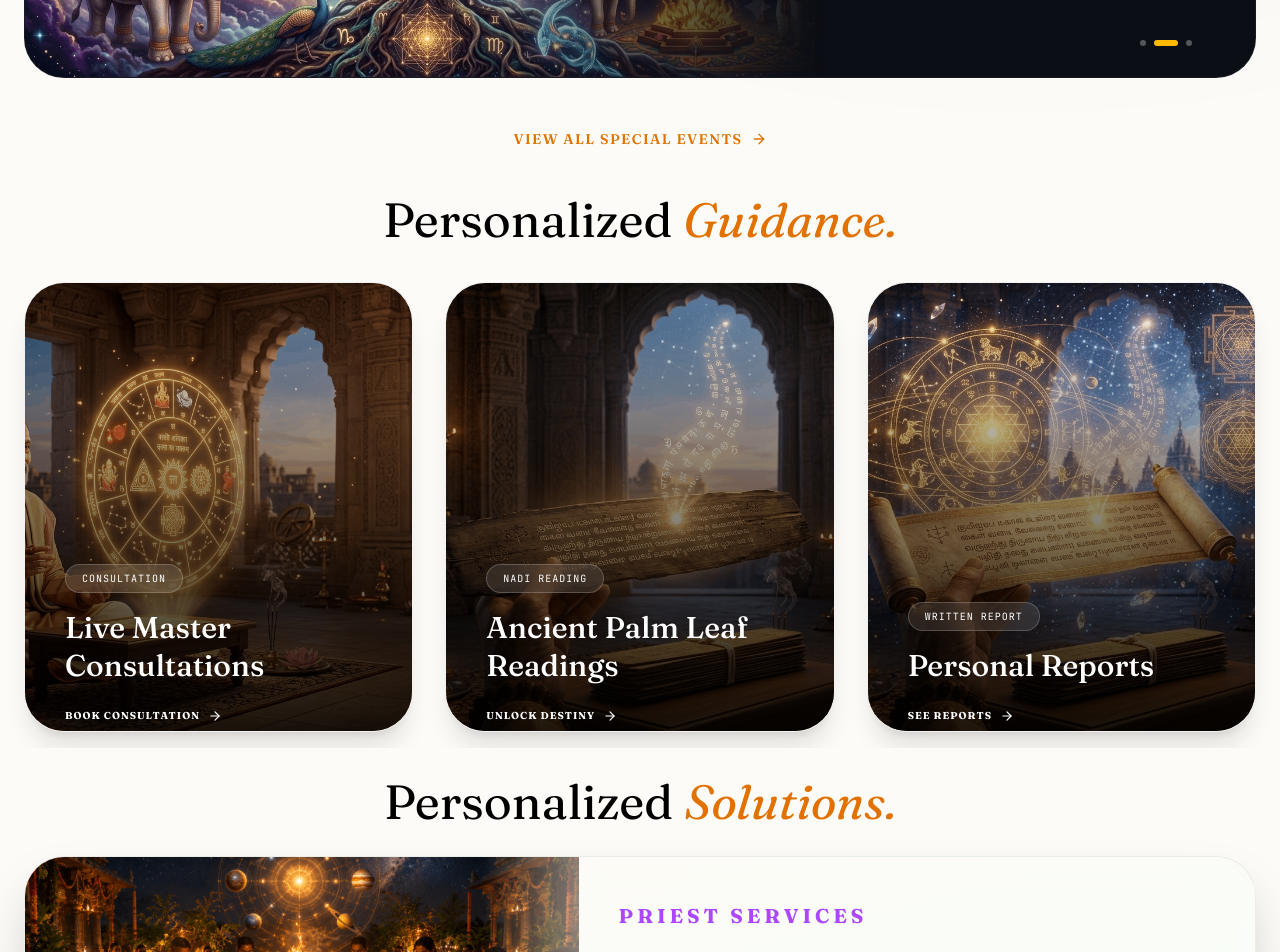
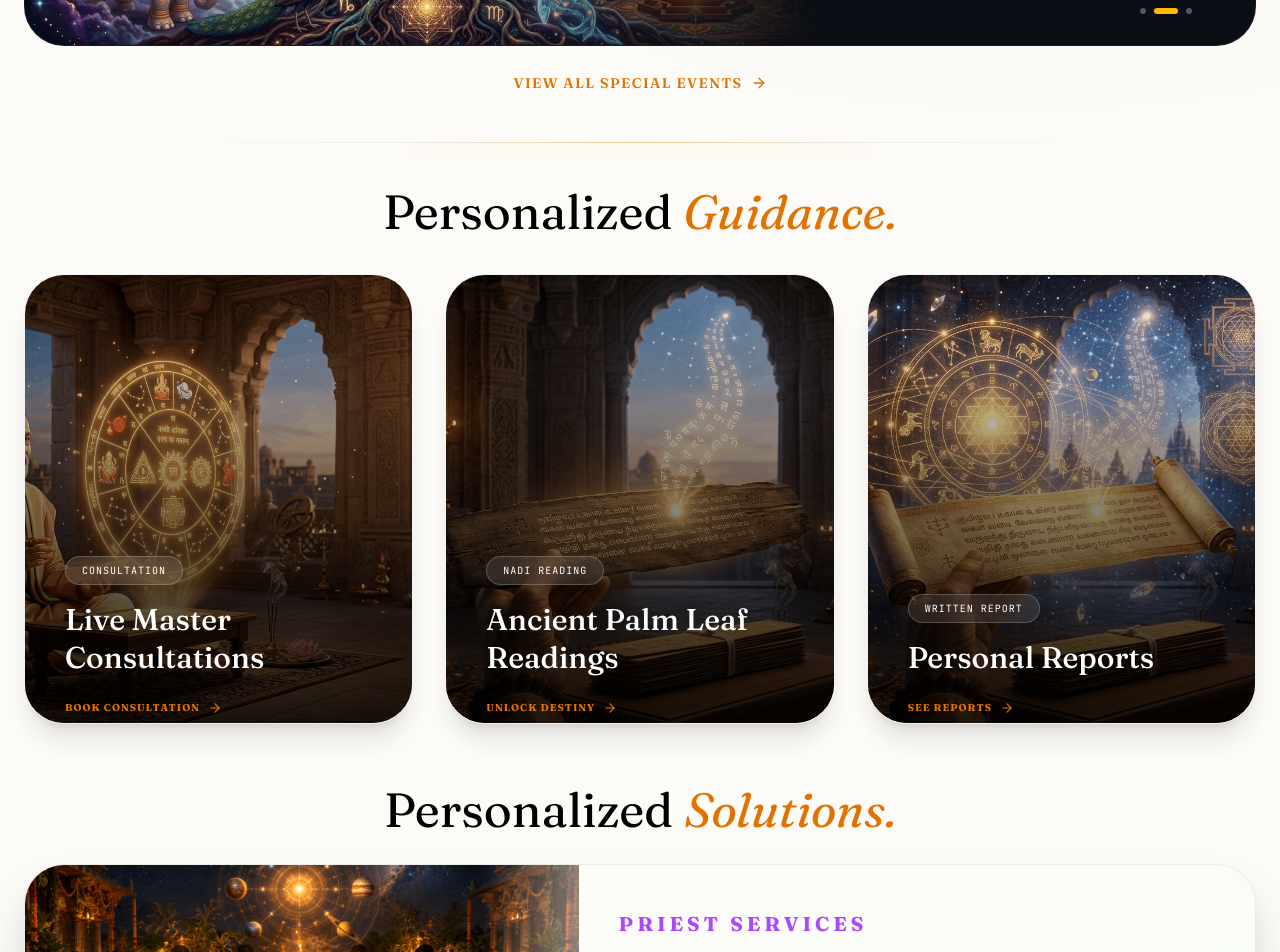
Before and after one commit to jagathastroved/Astroved_Home, a React (Vite) app: page / in a window 1280 px wide. Shown: the part 1180-2132 px from the top of the page. Built offline with nearby package versions, Linux system fonts and the light colour scheme.

Commit message:
Reduce the White spaces and navbar changed

```diff
--- a/src/App.tsx
+++ b/src/App.tsx
@@ -3,6 +3,7 @@ import { ThemeProvider, useTheme } from './components/ThemeProvider';
 import { Navbar } from './components/sections/Navbar';
 import { HeroSection } from './components/sections/HeroSection';
 import { PremiumPanchang } from './components/sections/PremiumPanchang';
+import { WhyChooseAstroVed } from './components/sections/WhyChooseAstroVed';
 import { LiveHorologicalStream } from './components/unwantedsections/LiveHorologicalStream';
 import { SpecialEvents } from './components/sections/SpecialEvents';
 import { AIReports } from './components/sections/AIReports';
@@ -77,6 +78,7 @@ export default function App() {
           {/* <LiveHorologicalStream /> */}
           {/* <RitualAnimatedBeam /> */}
           <PremiumPanchang />
+          <WhyChooseAstroVed />
           <AIReports />
           <TrustTicker />
           <DailyRadar onCalculateChart={(zodiac) => { scrollToSection('birth-form'); }} />
--- a/src/components/sections/AIReports.tsx
+++ b/src/components/sections/AIReports.tsx
@@ -16,7 +16,7 @@ export function AIReports() {
         </p> */}
       </div>
 
-      <div className="grid grid-cols-1 lg:grid-cols-2 gap-8">
+      <div className="grid grid-cols-1 lg:grid-cols-2 gap-8 auto-rows-fr">
 
         {/* AI Kundali Report */}
         <a
@@ -27,7 +27,7 @@ export function AIReports() {
         >
           <div className="absolute top-0 right-0 w-64 h-64 bg-purple-500/10 rounded-full blur-[80px] group-hover:bg-purple-500/20 transition-colors duration-500" />
 
-          <div className="relative z-10 flex flex-col sm:flex-row items-center gap-6 sm:gap-8 h-full">
+          <div className="relative z-10 flex flex-col sm:flex-row items-center gap-2 lg:gap-8 h-full">
             <div className="w-40 sm:w-48 h-auto flex-shrink-0 group-hover:scale-105 transition-transform duration-500 origin-center">
               <img
                 src="https://kundali-report.vercel.app/assets/Kundali_Report_book-TqjZBBfC.png"
@@ -61,7 +61,7 @@ export function AIReports() {
         >
           <div className="absolute top-0 right-0 w-64 h-64 bg-amber-500/10 rounded-full blur-[80px] group-hover:bg-amber-500/20 transition-colors duration-500" />
 
-          <div className="relative z-10 flex flex-col sm:flex-row items-center gap-6 sm:gap-8 h-full">
+          <div className="relative z-10 flex flex-col sm:flex-row items-center gap-2 lg:gap-8 h-full">
             <div className="w-40 sm:w-48 h-auto flex-shrink-0 group-hover:scale-105 transition-transform duration-500 origin-center">
               <img
                 src="https://numerologyreport-umber.vercel.app/images/Numerology_Book.png"
--- a/src/components/sections/ExpertChart.tsx
+++ b/src/components/sections/ExpertChart.tsx
@@ -33,8 +33,12 @@ const EXPERTS = [
 
 export function ExpertChart() {
   return (
-    <section className="py-2 md:py-4 transition-colors duration-500 relative overflow-hidden z-10">
-      <div className="max-w-7xl mx-auto px-6 relative z-10">
+    <section className="py-6 md:py-8 transition-colors duration-500 relative overflow-hidden z-10 mt-4 md:mt-6">
+      {/* Top Section Differentiator / Divider */}
+      <div className="absolute top-0 left-1/2 -translate-x-1/2 w-full max-w-5xl h-px bg-gradient-to-r from-transparent via-black/10 dark:via-white/10 to-transparent" />
+      <div className="absolute top-0 left-1/2 -translate-x-1/2 w-[40%] max-w-md h-[1px] bg-gradient-to-r from-transparent via-amber-500/30 dark:via-amber-400/50 to-transparent shadow-[0_0_15px_rgba(245,158,11,0.5)]" />
+
+      <div className="max-w-7xl mx-auto px-6 relative z-10 mt-2">
 
         {/* Header */}
         <div className="text-center max-w-3xl mx-auto mb-8">
@@ -90,7 +94,7 @@ export function ExpertChart() {
                   </div>
 
                   {/* CTA */}
-                  <div className="inline-flex items-center gap-2 text-midnight dark:text-white md:text-white md:dark:text-white font-sans text-[10px] uppercase tracking-widest font-bold group-hover:text-amber-500 md:group-hover:text-amber-400 transition-colors mt-auto md:mt-2">
+                  <div className="inline-flex items-center gap-2 text-amber-600 dark:text-amber-400 font-sans text-[10px] uppercase tracking-widest font-bold group-hover:text-amber-400 dark:group-hover:text-amber-300 transition-colors mt-auto md:mt-2">
                     {item.cta} <ArrowRight className="w-3.5 h-3.5 group-hover:translate-x-1 transition-transform" />
                   </div>
                 </div>
--- a/src/components/sections/HeroSection.tsx
+++ b/src/components/sections/HeroSection.tsx
@@ -117,7 +117,7 @@ export function HeroSection() {
   const currentBanner = BANNERS[currentIndex];
 
   return (
-    <div className="w-full py-3 md:py-4">
+    <div className="w-full">
       <section
         className={`relative w-full bg-[#0b1120] shadow-2xl overflow-hidden transition-colors duration-1000 min-h-[420px] md:min-h-[600px] flex items-end justify-center touch-pan-y pb-16 md:pb-24`}
         id="hero-section"
--- a/src/components/sections/Navbar.tsx
+++ b/src/components/sections/Navbar.tsx
@@ -1,5 +1,5 @@
 import React, { useState } from 'react';
-import { Sun, Moon, Menu, X } from 'lucide-react';
+import { Sun, Moon, Menu, X, ChevronRight } from 'lucide-react';
 import { motion, AnimatePresence } from 'motion/react';
 import { useTheme } from '../ThemeProvider';
 import { scrollToSection } from '../../utils/scroll';
@@ -10,11 +10,10 @@ export function Navbar() {
 
   const navLinks = [
     { label: 'Special Events', id: 'special-events' },
-    { label: 'Ancestral Healing', id: 'ancestral-healing' },
     { label: 'Products', id: 'products' },
     { label: 'Pilgrimages', id: 'pilgrimages' },
-    { label: 'Services', id: 'services' },
-    { label: 'Memberships', id: 'membership' },
+    { label: 'Services', id: 'auspicious-actions' },
+    { label: 'Membership', id: 'personalized-support' },
     { label: 'Right Time', id: 'daily-panchang' },
   ];
 
@@ -114,38 +113,64 @@ export function Navbar() {
           </button>
         </div>
       </div>
-
-      {/* Mobile Menu Dropdown */}
       <AnimatePresence>
         {isMobileMenuOpen && (
           <motion.div
-            initial={{ opacity: 0, height: 0 }}
-            animate={{ opacity: 1, height: 'auto' }}
-            exit={{ opacity: 0, height: 0 }}
-            className="lg:hidden overflow-hidden bg-gradient-to-br from-indigo-50/95 via-purple-50/95 to-pink-50/95 dark:bg-gradient-to-r dark:from-indigo-950/95 dark:via-purple-950/95 dark:to-[#0a0e17]/95 border-b border-gold/10"
+            initial={{ opacity: 0, clipPath: 'inset(0% 0% 100% 0%)' }}
+            animate={{ opacity: 1, clipPath: 'inset(0% 0% 0% 0%)' }}
+            exit={{ opacity: 0, clipPath: 'inset(0% 0% 100% 0%)' }}
+            transition={{ duration: 0.5, ease: [0.22, 1, 0.36, 1] }}
+            className="lg:hidden fixed inset-0 z-40 w-full h-screen overflow-hidden bg-ivory dark:bg-[#06080d] backdrop-blur-3xl"
           >
-            <div className="px-6 py-6 flex flex-col gap-6">
-              <nav className="flex flex-col gap-3">
-                {navLinks.map((link) => (
-                  <button
+            {/* Elegant Ambient Blur */}
+            <div className="absolute top-1/4 -left-1/4 w-[500px] h-[500px] bg-purple-500/5 rounded-full blur-[150px] pointer-events-none" />
+            <div className="absolute bottom-1/4 -right-1/4 w-[500px] h-[500px] bg-amber-500/5 rounded-full blur-[150px] pointer-events-none" />
+
+            <div className="h-full px-8 pt-24 pb-12 flex flex-col relative z-10 overflow-y-auto">
+              {/* Close Button Inside Menu */}
+              <button
+                onClick={() => setIsMobileMenuOpen(false)}
+                className="absolute top-6 right-6 p-2 rounded-full bg-midnight/5 dark:bg-white/10 text-midnight dark:text-cream hover:bg-midnight/10 dark:hover:bg-white/20 transition-colors"
+                aria-label="Close Menu"
+              >
+                <X className="w-6 h-6" />
+              </button>
+
+              <nav className="flex flex-col gap-6 sm:gap-8 mt-12">
+                {navLinks.map((link, idx) => (
+                  <motion.button
+                    initial={{ opacity: 0, x: -20 }}
+                    animate={{ opacity: 1, x: 0 }}
+                    transition={{ delay: idx * 0.08, duration: 0.5, ease: [0.22, 1, 0.36, 1] }}
                     key={link.id}
                     onClick={() => handleNavClick(link.id)}
-                    className="w-full text-left px-4 py-3 rounded-xl border border-black/5 dark:border-amber-500/40 dark:shadow-[0_0_15px_rgba(245,158,11,0.2)] bg-white/50 dark:bg-white/5 backdrop-blur-md font-sans uppercase tracking-widest text-xs text-midnight dark:text-cream hover:border-purple/30 dark:hover:border-gold/30 hover:bg-purple/5 dark:hover:bg-gold/5 hover:text-purple dark:hover:text-gold transition-all shadow-sm"
+                    className="group w-full text-left flex items-center justify-between border-b border-midnight/5 dark:border-white/5 pb-4"
                   >
-                    {link.label}
-                  </button>
+                    <span className="font-serif text-3xl sm:text-4xl font-normal tracking-tight text-midnight dark:text-cream group-hover:text-amber-600 dark:group-hover:text-amber-400 transition-all duration-300 group-hover:translate-x-2 inline-block">
+                      {link.label}
+                    </span>
+                    <ChevronRight className="w-6 h-6 opacity-0 group-hover:opacity-100 group-hover:text-amber-600 dark:group-hover:text-amber-400 transition-all duration-300 -translate-x-4 group-hover:translate-x-0" />
+                  </motion.button>
                 ))}
               </nav>
 
-              <div className="flex flex-col gap-3 pt-6 border-t border-black/5 dark:border-amber-500/40 dark:shadow-[0_0_15px_rgba(245,158,11,0.2)]">
-                <button className="w-full py-3 rounded-xl border border-midnight/10 dark:border-cream/10 text-midnight dark:text-cream text-xs font-sans tracking-widest uppercase font-semibold hover:bg-gold/5 transition-all">
-                  Sign In
+              <motion.div
+                initial={{ opacity: 0 }}
+                animate={{ opacity: 1 }}
+                transition={{ delay: navLinks.length * 0.08 + 0.3, duration: 0.5 }}
+                className="mt-auto pt-12"
+              >
+                <button className="relative w-full py-5 rounded-full overflow-hidden group shadow-xl">
+                  <div className="absolute inset-0 bg-midnight dark:bg-white transition-transform duration-500 group-hover:scale-105" />
+                  <span className="relative z-10 text-white dark:text-midnight text-[11px] sm:text-xs font-sans tracking-[0.3em] uppercase font-bold">
+                    Sign In
+                  </span>
                 </button>
-              </div>
+              </motion.div>
             </div>
           </motion.div>
         )}
       </AnimatePresence>
-    </header>
+    </header >
   );
 }
--- a/src/components/sections/PremiumPanchang.tsx
+++ b/src/components/sections/PremiumPanchang.tsx
@@ -9,6 +9,11 @@ export function PremiumPanchang() {
       <div className="absolute top-1/2 left-1/2 -translate-x-1/2 -translate-y-1/2 w-full max-w-5xl h-[600px] bg-indigo/5 dark:bg-gold/5 blur-[120px] rounded-full pointer-events-none" />
 
       <div className="max-w-7xl mx-auto px-4 sm:px-6 relative z-10">
+        <div className="text-center max-w-3xl mx-auto mb-6">
+          <h2 className="font-sans text-4xl sm:text-5xl text-midnight dark:text-cream leading-tight mb-4">
+            Daily <em className="text-amber-600 dark:text-amber-400 italic">Panchang.</em>
+          </h2>
+        </div>
         <motion.div
           initial={{ opacity: 0, y: 30 }}
           whileInView={{ opacity: 1, y: 0 }}
--- a/src/components/sections/SpecialEvents.tsx
+++ b/src/components/sections/SpecialEvents.tsx
@@ -188,7 +188,7 @@ export function SpecialEvents() {
           </div>
         </div>
 
-        <div className="text-center mt-12">
+        <div className="text-center mt-6">
           <a href="#" className="inline-flex items-center gap-2 text-amber-600 dark:text-amber-400 font-sans text-sm uppercase tracking-widest font-semibold hover:gap-3 transition-all">
             View all special events <ArrowRight className="w-4 h-4" />
           </a>
--- a/src/components/sections/TrustStats.tsx
+++ b/src/components/sections/TrustStats.tsx
@@ -75,7 +75,7 @@ export function TrustStats() {
               <LockKeyhole className="w-5 h-5" />
             </div>
             <span className="text-4xl md:text-5xl font-sans text-midnight dark:text-cream font-bold block mb-1">
-              <CountUp to={99} from={50} duration={2.2} suffix="%" />
+              <CountUp to={100} from={50} duration={2.2} suffix="%" />
             </span>
             <span className="text-[10px] font-mono text-gray-500 dark:text-gray-400 uppercase tracking-widest">Certified Privacy Score</span>
           </div>
--- /dev/null
+++ b/src/components/sections/WhyChooseAstroVed.tsx
@@ -0,0 +1,105 @@
+import React from 'react';
+import { Target, Flame, HeartHandshake, Award, Globe2, LockKeyhole } from 'lucide-react';
+
+const REASONS = [
+  {
+    title: "Clear first step",
+    desc: "Understand your timing before choosing a remedy.",
+    shortDesc: "Understand timing first.",
+    icon: Target,
+    color: "from-blue-500/20 to-cyan-500/20",
+    iconColor: "text-blue-600 dark:text-cyan-400"
+  },
+  {
+    title: "Priest-led services",
+    desc: "Rituals and homas are presented via service pages.",
+    shortDesc: "Dedicated service pages.",
+    icon: Flame,
+    color: "from-orange-500/20 to-amber-500/20",
+    iconColor: "text-orange-600 dark:text-amber-400"
+  },
+  {
+    title: "Respectful guidance",
+    desc: "No fear-based promises or guaranteed outcomes.",
+    shortDesc: "No fear-based promises.",
+    icon: HeartHandshake,
+    color: "from-pink-500/20 to-rose-500/20",
+    iconColor: "text-pink-600 dark:text-rose-400"
+  },
+  {
+    title: "Since 2000",
+    desc: "A long-standing AstroVed spiritual ecosystem.",
+    shortDesc: "Spiritual ecosystem.",
+    icon: Award,
+    color: "from-purple-500/20 to-fuchsia-500/20",
+    iconColor: "text-purple-600 dark:text-fuchsia-400"
+  },
+  {
+    title: "Global access",
+    desc: "Online participation paths for users outside India.",
+    shortDesc: "Online participation.",
+    icon: Globe2,
+    color: "from-emerald-500/20 to-teal-500/20",
+    iconColor: "text-emerald-600 dark:text-teal-400"
+  },
+  {
+    title: "Privacy-aware",
+    desc: "Birth details handled per strict privacy policy.",
+    shortDesc: "Strict privacy policy.",
+    icon: LockKeyhole,
+    color: "from-slate-500/20 to-gray-500/20",
+    iconColor: "text-slate-600 dark:text-gray-400"
+  }
+];
+
+export function WhyChooseAstroVed() {
+  return (
+    <section className="py-6 md:py-8 relative overflow-hidden z-10" id="why-choose">
+      <div className="max-w-7xl mx-auto px-6 relative z-10">
+
+        {/* Compact Header */}
+        <div className="text-center max-w-3xl mx-auto mb-6">
+          <h2 className="font-sans text-3xl sm:text-4xl text-midnight dark:text-cream leading-tight mb-3">
+            Why Choose <em className="text-amber-600 dark:text-amber-400 italic">AstroVed.</em>
+          </h2>
+        </div>
+
+        {/* Premium Single Panel */}
+        <div className="bg-white/60 dark:bg-[#1a0b2e]/40 backdrop-blur-xl border border-black/5 dark:border-white/10 rounded-[2rem] p-6 shadow-[0_4px_30px_-4px_rgba(0,0,0,0.05)] dark:shadow-[0_4px_30px_-4px_rgba(245,158,11,0.05)] relative overflow-hidden group/panel">
+
+          {/* Subtle glow inside the panel */}
+          <div className="absolute top-0 right-0 w-96 h-96 bg-amber-500/5 rounded-full blur-[100px] pointer-events-none transition-opacity duration-700 group-hover/panel:bg-amber-500/10" />
+          <div className="absolute bottom-0 left-0 w-64 h-64 bg-purple-500/5 rounded-full blur-[80px] pointer-events-none transition-opacity duration-700 group-hover/panel:bg-purple-500/10" />
+
+          {/* Dense Grid */}
+          <div className="grid grid-cols-2 lg:grid-cols-3 gap-3 md:gap-6 relative z-10">
+            {REASONS.map((reason, idx) => {
+              const Icon = reason.icon;
+              return (
+                <div key={idx} className="flex flex-col items-center text-center gap-3 group p-3 md:p-4 rounded-2xl hover:bg-white dark:hover:bg-white/5 transition-all duration-300 border border-transparent hover:border-black/5 dark:hover:border-white/5 hover:shadow-sm">
+
+                  {/* Premium glowing icon */}
+                  <div className={`w-10 h-10 md:w-12 md:h-12 rounded-xl bg-gradient-to-br ${reason.color} flex items-center justify-center shrink-0 group-hover:scale-110 group-hover:rotate-6 transition-transform duration-300 shadow-inner`}>
+                    <Icon className={`w-5 h-5 md:w-6 md:h-6 ${reason.iconColor}`} />
+                  </div>
+
+                  {/* Text */}
+                  <div>
+                    <h3 className="font-sans font-bold text-[13px] md:text-base text-midnight dark:text-cream mb-1 group-hover:text-amber-600 dark:group-hover:text-amber-400 transition-colors leading-tight">
+                      {reason.title}
+                    </h3>
+                    <p className="font-body text-gray-600 dark:text-gray-400 text-[11px] md:text-xs leading-relaxed">
+                      {reason.desc}
+                    </p>
+                  </div>
+
+                </div>
+              );
+            })}
+          </div>
+        </div>
+
+      </div>
+    </section>
+  );
+}
--- a/src/components/ui/TextType.tsx
+++ b/src/components/ui/TextType.tsx
@@ -1,6 +1,6 @@
 'use client';
 
-import { useEffect, useRef, useState, createElement, useMemo, useCallback } from 'react';
+import React, { useEffect, useRef, useState, createElement, useMemo, useCallback } from 'react';
 import { gsap } from 'gsap';
 import './TextType.css';
 
@@ -120,7 +120,7 @@ const TextType: React.FC<TextTypeProps> = ({
 
           setCurrentTextIndex(prev => (prev + 1) % textArray.length);
           setCurrentCharIndex(0);
-          timeout = setTimeout(() => {}, pauseDuration);
+          timeout = setTimeout(() => { }, pauseDuration);
         } else {
           timeout = setTimeout(() => {
             setDisplayedText(prev => prev.slice(0, -1));
```
Also changed, not shown: src/components/sections/TrustTicker.tsx (+34 -13 lines).
